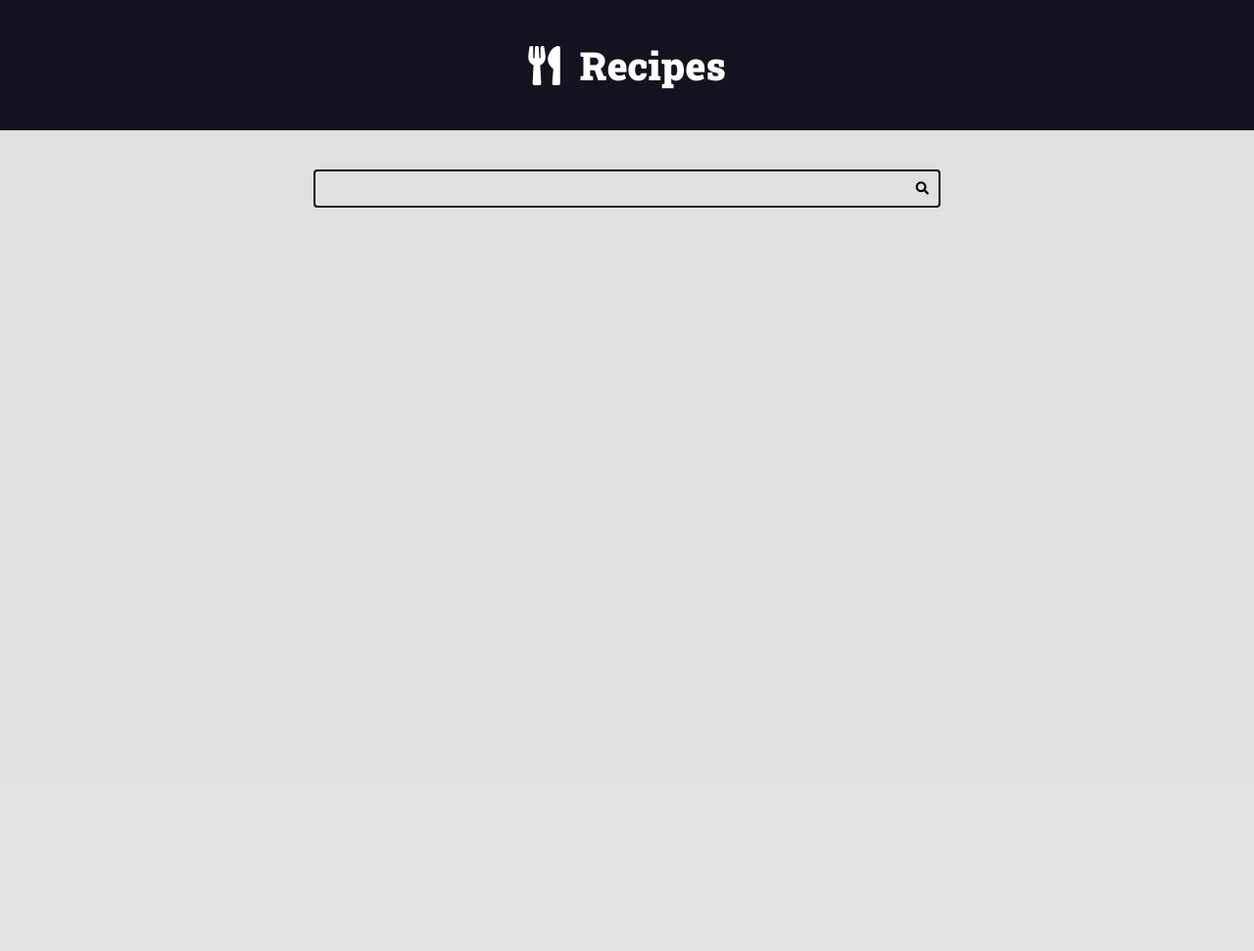
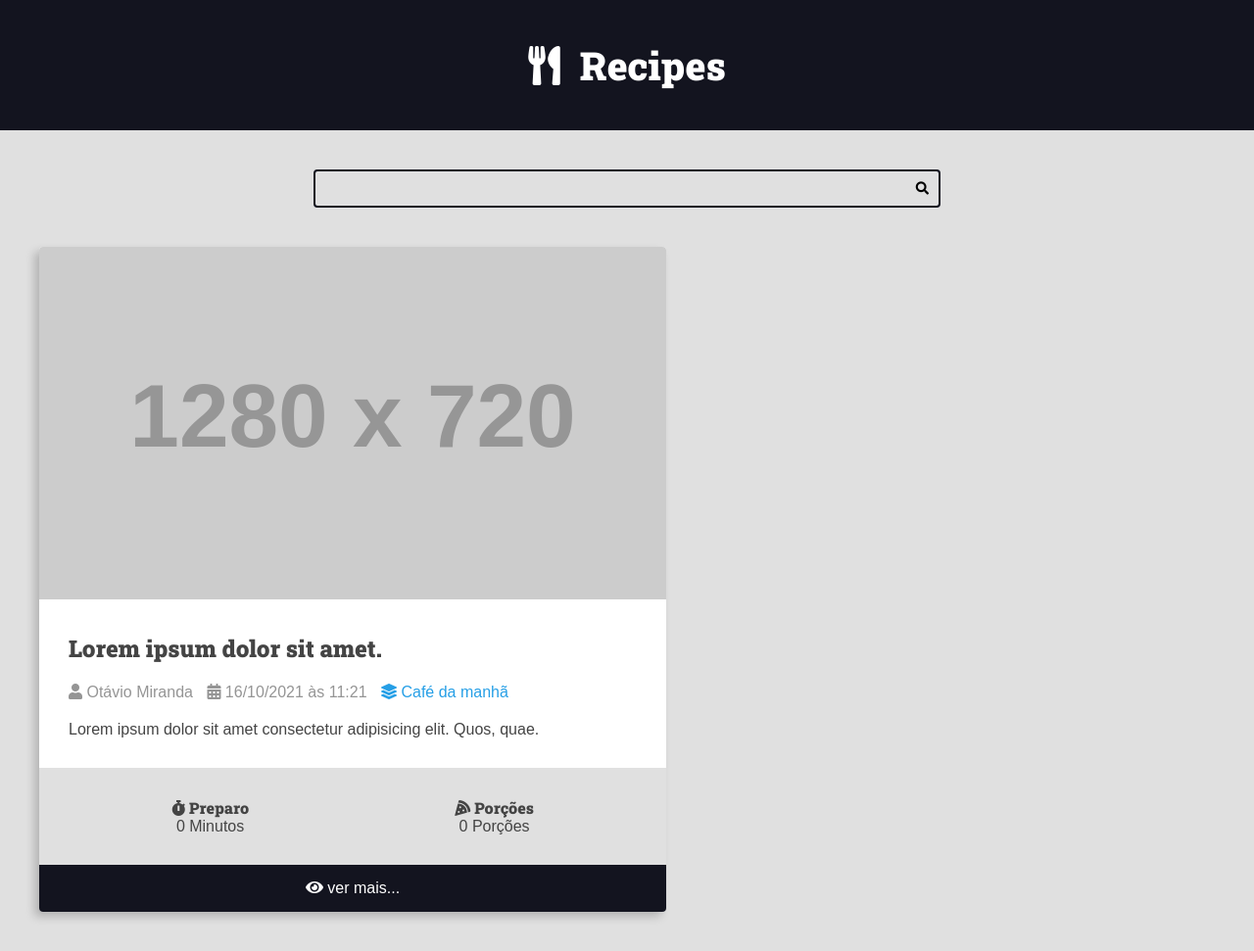
Before and after one commit to williamandradesantana/estudos_django_luiz, a Django app: page / in a window 1280 px wide. Shown: the whole page at 98% size. Before the commit the page ends 212 px from the top, so only its background shows below. Run offline with Django 4.2, Linux system fonts and the light colour scheme; grey boxes labelled with a size stand in for pictures from a placeholder-image service; some libraries are stand-ins or nearby versions.

Commit message:
criando card de receita

```diff
--- a/first_project/recipes/templates/recipes/pages/home.html
+++ b/first_project/recipes/templates/recipes/pages/home.html
@@ -7,8 +7,63 @@
 
     <main class="main-content-container">
         <div class="main-content main-content-list container">
-            <div class="temp"></div>
+
+            <div class="recipe recipe-list-item">
+
+                <div class="recipe-cover">
+                    <img src="https://placehold.co/1280x720.png" alt="temporário">
+                </div>
+
+                <div class="recipe-title-container">
+                    <h2 class="recipe-title">Lorem ipsum dolor sit amet.</h2>
+                </div>
+
+                <div class="recipe-author">
+                    <span class="recipe-author-item">
+                        <i class="fas fa-user"></i>
+                        Otávio Miranda
+                    </span>
+                    <span class="recipe-author-item">
+                        <i class="fas fa-calendar-alt"></i>
+                        16/10/2021 às 11:21
+                    </span>
+                    <span class="recipe-author-item">
+                        <a href="/recipes/category/cafe-da-manha/">
+                            <i class="fas fa-layer-group"></i>
+                            <span>Café da manhã</span>
+                        </a>
+                    </span>
+                </div>
+
+                <div class="recipe-content">
+                    <p>Lorem ipsum dolor sit amet consectetur adipisicing elit. Quos, quae.</p>
+                </div>
+
+                <div class="recipe-meta-container">
+                    <div class="recipe-meta recipe-preparation">
+                        <h3 class="recipe-meta-title"><i class="fas fa-stopwatch"></i> Preparo</h3>
+                        <div class="recipe-meta-text">
+                            0 Minutos
+                        </div>
+                    </div>
+                    <div class="recipe-meta recipe-servings">
+                        <h3 class="recipe-meta-title"><i class="fas fa-pizza-slice"></i> Porções</h3>
+                        <div class="recipe-meta-text">
+                            0 Porções
+                        </div>
+                    </div>
+                </div>
+
+                <footer class="recipe-footer">
+                    <a class="recipe-read-more button button-dark button-full-width" href="/recipes/3/">
+                        <i class="fas fa-eye"></i>
+                        <span>ver mais...</span>
+                    </a>
+                </footer>
+
+            </div>
         </div>
+
     </main>
 
 </body>
--- a/first_project/recipes/templates/recipes/partials/head.html
+++ b/first_project/recipes/templates/recipes/partials/head.html
@@ -75,6 +75,7 @@
             font-size: 1.6rem;
             font-family: var(--font-primary);
             background: var(--color-gray-1);
+            color: var(--color-dark-text);
         }
 
         h1,
@@ -166,6 +167,90 @@
             gap: var(--spacing-gutter-large);
 
         }
+
+        .recipe {
+            background: var(--color-white);
+            box-shadow: -5px 5px 10px rgba(0, 0, 0, .2);
+            transform: scale(1);
+            transition: all 300ms ease-in-out;
+            border-radius: .4rem;
+            overflow: hidden;
+        }
+
+        .recipe img {
+            max-width: 100%;
+        }
+
+        .recipe-list-item {
+            max-width: 64rem;
+        }
+
+        .recipe-list-item:hover {
+            transform: scale(1.02);
+            box-shadow: -8px 8px 18px rgba(0, 0, 0, .25);
+        }
+
+        .recipe-title-container {
+            padding: var(--spacing-gutter-medium);
+            padding-bottom: 2rem;
+        }
+
+        .recipe-author {
+            padding: 0 var(--spacing-gutter-medium);
+        }
+
+        .recipe-content {
+            padding: var(--spacing-gutter-medium);
+            padding-top: 2rem;
+        }
+
+        .recipe-author-item {
+            color: var(--color-gray-4);
+            margin-right: 1rem;
+        }
+
+        .recipe-author-item a {
+            color: var(--color-primary);
+            text-decoration: none;
+        }
+
+        .recipe-author-item a:hover {
+            color: var(--color-primary-dark);
+            transition: all 300ms ease-in-out;
+        }
+
+        .recipe-meta-container {
+            display: flex;
+            flex-flow: row wrap;
+            padding: var(--spacing-gutter-medium);
+            background: var(--color-gray-1);
+        }
+
+        .recipe-meta {
+            display: flex;
+            flex-flow: column nowrap;
+            flex-shrink: 1;
+            flex-grow: 1;
+            text-align: center;
+        }
+
+        .recipe-meta-title {
+            font-size: 1.6rem;
+        }
+
+        .recipe-footer a {
+            background: var(--color-primary-dark);
+            display: block;
+            color: var(--color-white);
+            text-decoration: none;
+            text-align: center;
+            padding: 1.5rem var(--spacing-gutter-medium);
+            transition: all 300ms ease-in-out;
+        }
+
+        .recipe-footer a:hover {
+            filter: brightness(2);
+        }
     </style>
 
 </head>
```
